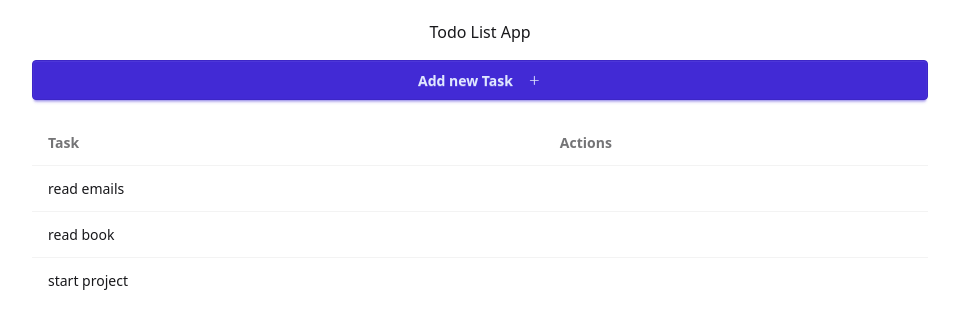
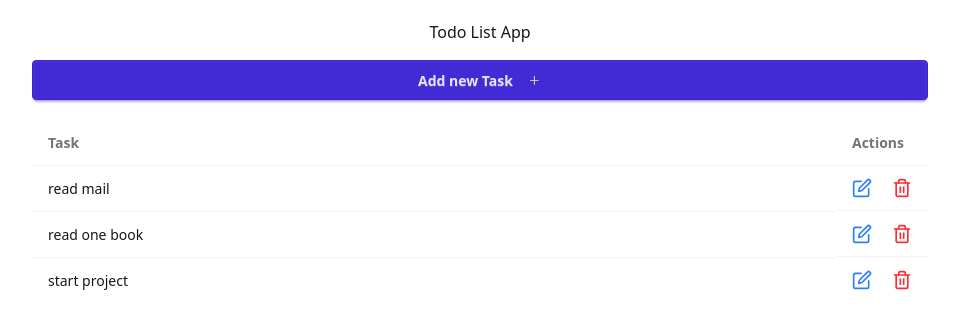
Before and after one commit to Sara18Santos/todo-app, a Next.js app: page / in a window 1280 px wide. Shown: the top 328 px of the page, without its empty margins (160-1119 px from the left). Built offline with nearby package versions, Linux system fonts and the light colour scheme; data requests are answered from the project's data file.

Commit message:
add edit todo function

```diff
--- a/api.ts
+++ b/api.ts
@@ -21,3 +21,24 @@
   const newTodo = await res.json();
   return newTodo;
 }
+
+export const editTodo = async (todo: ITask): Promise<ITask> => {
+  const res = await fetch(`${baseUrl}/tasks/${todo.id}`, {
+    method: 'PUT',
+    headers: {'Content-Type': 'application/json'},
+    body: JSON.stringify(todo)
+  });
+  const updatedTodo = await res.json();
+  return updatedTodo;
+}
+
+/* export const deleteTodo = async (todo: ITask): Promise<ITask> => {
+  const res = await fetch(`${baseUrl}/tasks`, {
+    method: 'DELETE',
+    headers: {'Content-Type': 'application/json'},
+    body: JSON.stringify(todo)
+  });
+  const newTodo = await res.json();
+  return newTodo;
+}
+ */
--- a/app/components/Task.tsx
+++ b/app/components/Task.tsx
@@ -1,15 +1,66 @@
+"use client";
 import { ITask } from "@/types/tasks";
+import { FormEventHandler, useState } from "react";
+import { FiEdit } from "react-icons/fi";
+import { FiTrash2 } from "react-icons/fi";
+import Modal from "./Modal";
+import { useRouter } from "next/navigation";
+import { editTodo } from "@/api";
 
-interface TaskProps{
-  task: ITask
+interface TaskProps {
+  task: ITask;
 }
-const Task: React.FC<TaskProps> = ({task}) => {
+const Task: React.FC<TaskProps> = ({ task }) => {
+  const router = useRouter();
+  const [openModalEdit, setOpenModalEdit] = useState<boolean>(false);
+  const [openModalDelete, setOpenModalDelete] = useState<boolean>(false);
+  const [taskToEdit, setTaskToEdit] = useState<string>(task.text);
+  const handleSubmitEditTodo: FormEventHandler<HTMLFormElement> = async (e) => {
+    e.preventDefault();
+    await editTodo({
+      id: task.id,
+      text: taskToEdit,
+    });
+    setTaskToEdit("");
+    setOpenModalEdit(false);
+    router.refresh();
+  };
+
   return (
     <tr key={task.id}>
-      <td>{task.text}</td>
-      <td></td>
+      <td className="w-full">{task.text}</td>
+      <td className="flex gap-5">
+        <FiEdit
+          onClick={() => setOpenModalEdit(true)}
+          cursor="pointer"
+          size={20}
+          className="text-blue-500"
+        />
+        <Modal modalOpen={openModalEdit} setModalOpen={setOpenModalEdit}>
+          <form onSubmit={handleSubmitEditTodo}>
+            <h3 className="font-bold text-lg">Edit Task</h3>
+            <div className="modal-action">
+              <input
+                value={taskToEdit}
+                onChange={(e) => setTaskToEdit(e.target.value)}
+                type="text"
+                placeholder="Type here"
+                className="input input-bordered w-full"
+              />
+
+              <button type="submit" className="btn">
+                Submit
+              </button>
+            </div>
+          </form>
+        </Modal>
+        <FiTrash2 size={20} cursor="pointer" className="text-red-500" />{" "}
+      </td>
     </tr>
   );
 };
 
 export default Task;
+function uuidv4(): string {
+  throw new Error("Function not implemented.");
+}
--- a/data/todos.json
+++ b/data/todos.json
@@ -2,11 +2,11 @@
   "tasks": [
     {
       "id": "c7a39706-d090-4f9f-8e99-4a883c6c6f1f",
-      "text": "read emails"
+      "text": "read mail"
     },
     {
       "id": "2e687fcc-ee7d-4273-8308-bba903f32909",
-      "text": "read book"
+      "text": "read one book"
     },
     {
       "id": "6d65fe92-8391-4e85-b47c-f992ac07762a",
```
